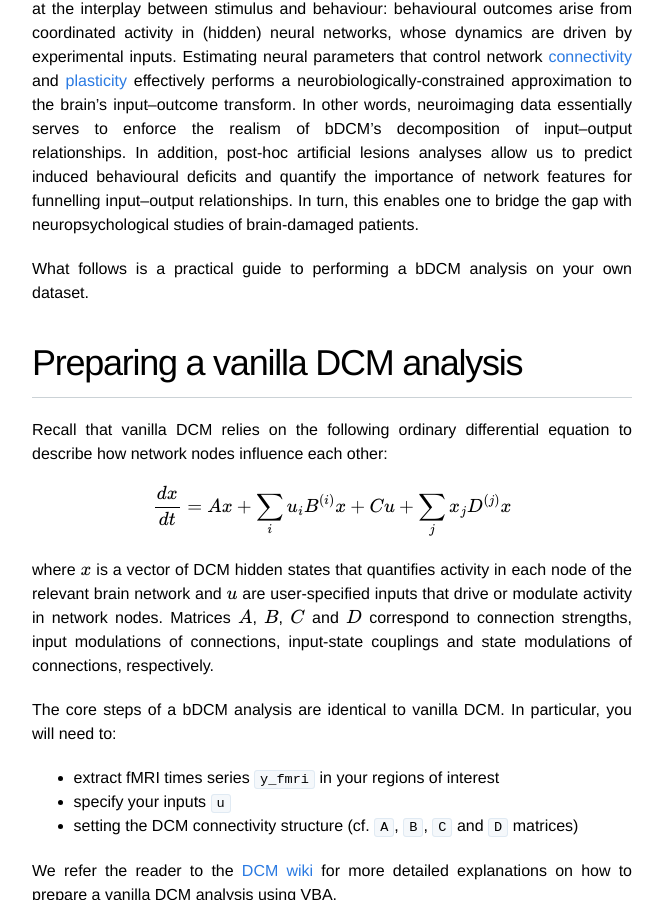
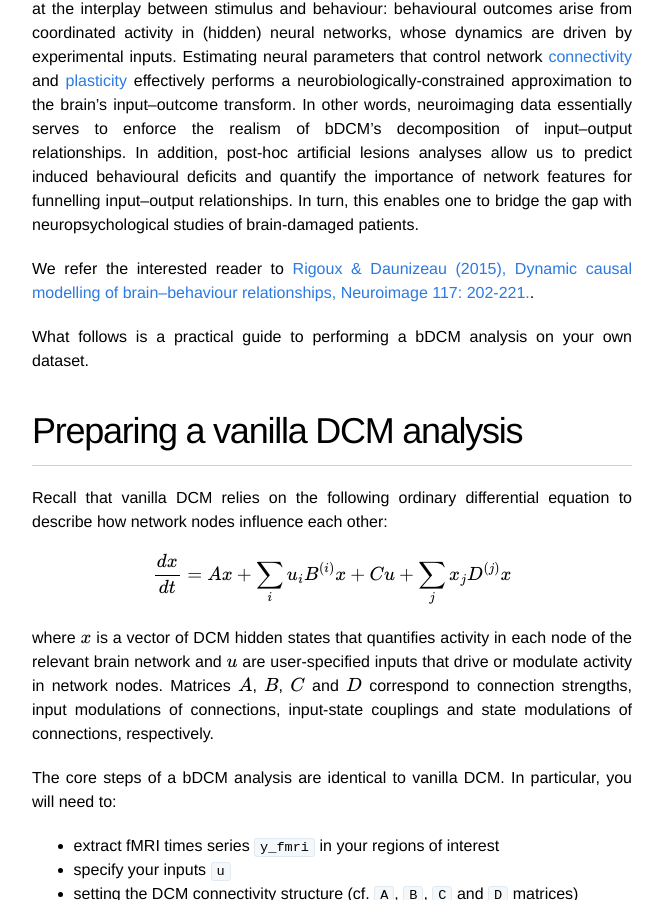
Before and after one commit to MBB-team/VBA-toolbox, a Jekyll site: the page built from _wiki/behavioural-DCM.md, in a window 1280 px wide and 900 px high, scrolled down 642 px. Shown: the whole window, without its empty margins (308-971 px from the left). Built offline with Jekyll 4.4.1, drawn with Linux system fonts in a browser that asks for light colours; nearby versions of some CDN libraries; formulas are drawn with MathJax 3; some of the changed text lies outside the part shown.

Commit message:
Update behavioural-DCM.md

```diff
--- a/_wiki/behavioural-DCM.md
+++ b/_wiki/behavioural-DCM.md
@@ -5,6 +5,8 @@ title: "Behavioural DCM"
 {:toc}
 
 Behavioural Dynamic Causal Modelling -- or bDCM -- aims at decomposing the brain's transformation of stimuli into behavioural outcomes, in terms of the relative contribution of brain regions and their connections. In brief, bDCM places the brain at the interplay between stimulus and behaviour: behavioural outcomes arise from coordinated activity in (hidden) neural networks, whose dynamics are driven by experimental inputs. Estimating neural parameters that control network [connectivity](https://en.wikipedia.org/wiki/Connectivity_(graph_theory)) and [plasticity](https://en.wikipedia.org/wiki/Neuroplasticity) effectively performs a neurobiologically-constrained approximation to the brain's input–outcome transform. In other words, neuroimaging data essentially serves to enforce the realism of bDCM's decomposition of input–output relationships. In addition, post-hoc artificial lesions analyses allow us to predict induced behavioural deficits and quantify the importance of network features for funnelling input–output relationships. In turn, this enables one to bridge the gap with neuropsychological studies of brain-damaged patients.
+
+We refer the interested reader to [Rigoux & Daunizeau (2015), Dynamic causal modelling of brain–behaviour relationships, Neuroimage 117: 202-221.](http://www.sciencedirect.com/science/article/pii/S1053811915004231){:target="_blank"}.
 
 What follows is a practical guide to performing a bDCM analysis on your own dataset.
 
```
Also changed, not shown: other parts of _wiki/behavioural-DCM.md (+0 -2 lines).
